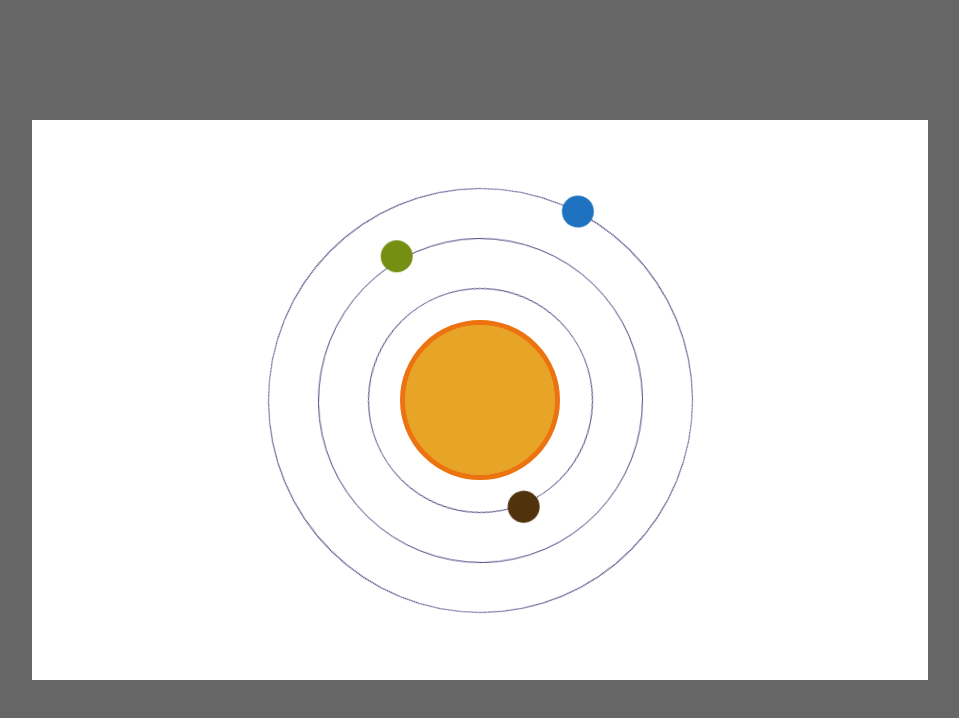
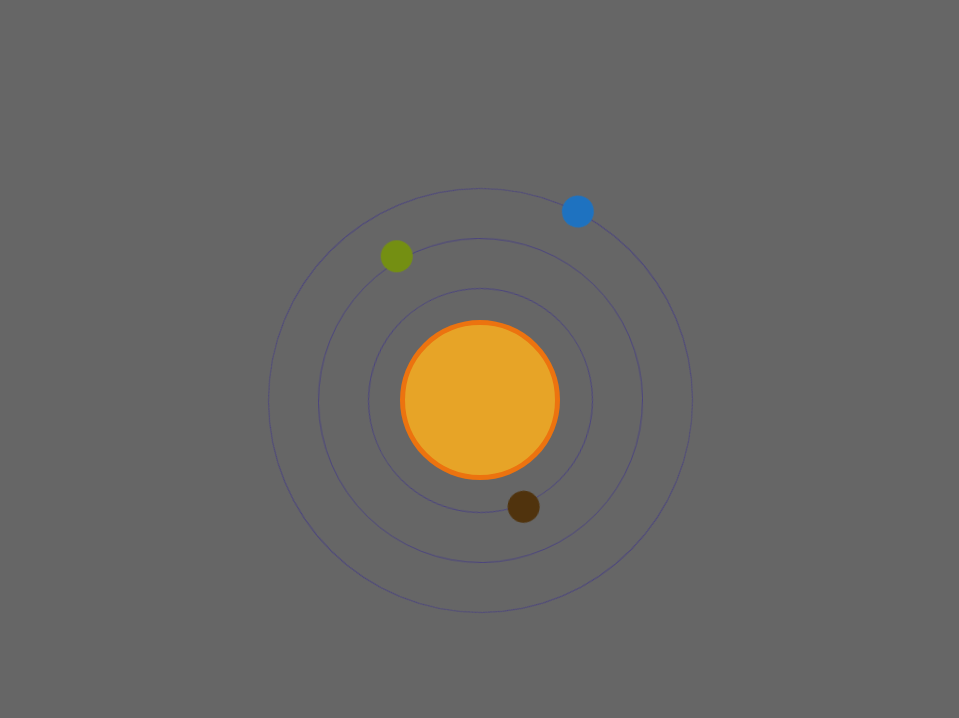
Before and after one commit to canocalir/sol-system, a React (Vite) app: page / in a window 1280 px wide. Shown: the top 718 px of the page, without its empty margins (160-1119 px from the left). Built offline with nearby package versions, Linux system fonts and the light colour scheme.

Commit message:
refactored styling

```diff
--- a/src/App.css
+++ /dev/null
@@ -1,6 +0,0 @@
-.App{
-  display: flex;
-  justify-content: center;
-  height: 100vh;
-  align-items: center;
-}
--- a/src/App.tsx
+++ b/src/App.tsx
@@ -1,19 +1,13 @@
-import './App.css'
-import GlobalStyles from './styles/globalStyles'
-import AppRouter from './router/AppRouter'
+import GlobalStyles from "./styles/globalStyles";
+import AppRouter from "./router/AppRouter";
 
 function App() {
-
   return (
     <>
-    <GlobalStyles/>
-    <div className="App">
-      <AppRouter/>
-    </div>
+      <GlobalStyles />
+      <AppRouter />
     </>
-  )
+  );
 }
 
-
-
-export default App
+export default App;
--- a/src/pages/Planets/Planets.styled.ts
+++ b/src/pages/Planets/Planets.styled.ts
@@ -4,9 +4,6 @@ const PlanetsContainer = styled.div`
     display: flex;
     justify-content: center;
     align-items: center;
-    background-color: #ffffff;
-    height: 70%;
-    width: 70%;
     position: relative;
 `
 
--- a/src/styles/globalStyles.ts
+++ b/src/styles/globalStyles.ts
@@ -3,6 +3,10 @@ import { createGlobalStyle } from "styled-components";
 const GlobalStyles = createGlobalStyle`
     body{
         background-color: #666666;
+        display: flex;
+        justify-content: center;
+        height: 100vh;
+        align-items: center;
     }
 `
 
```
